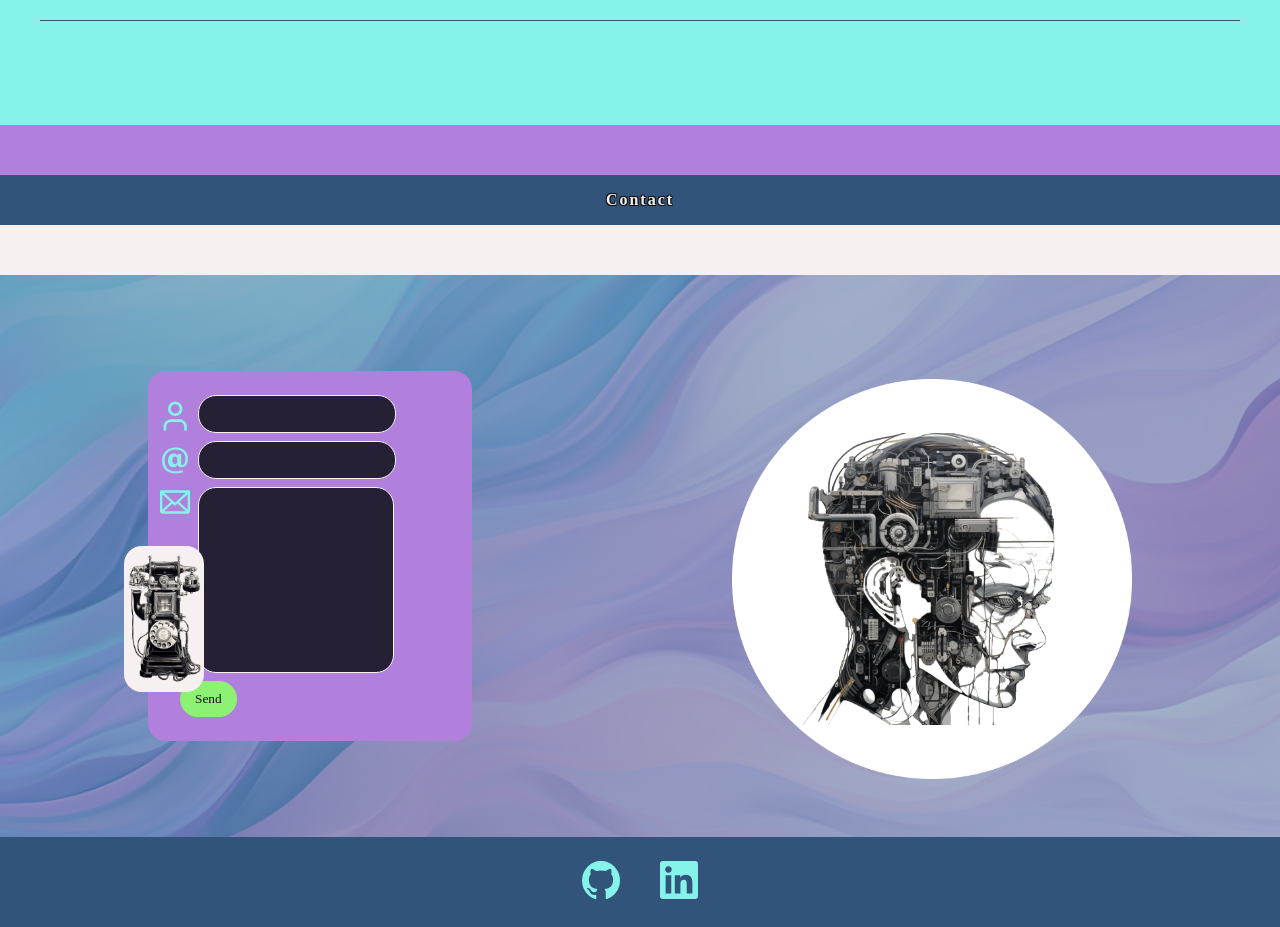
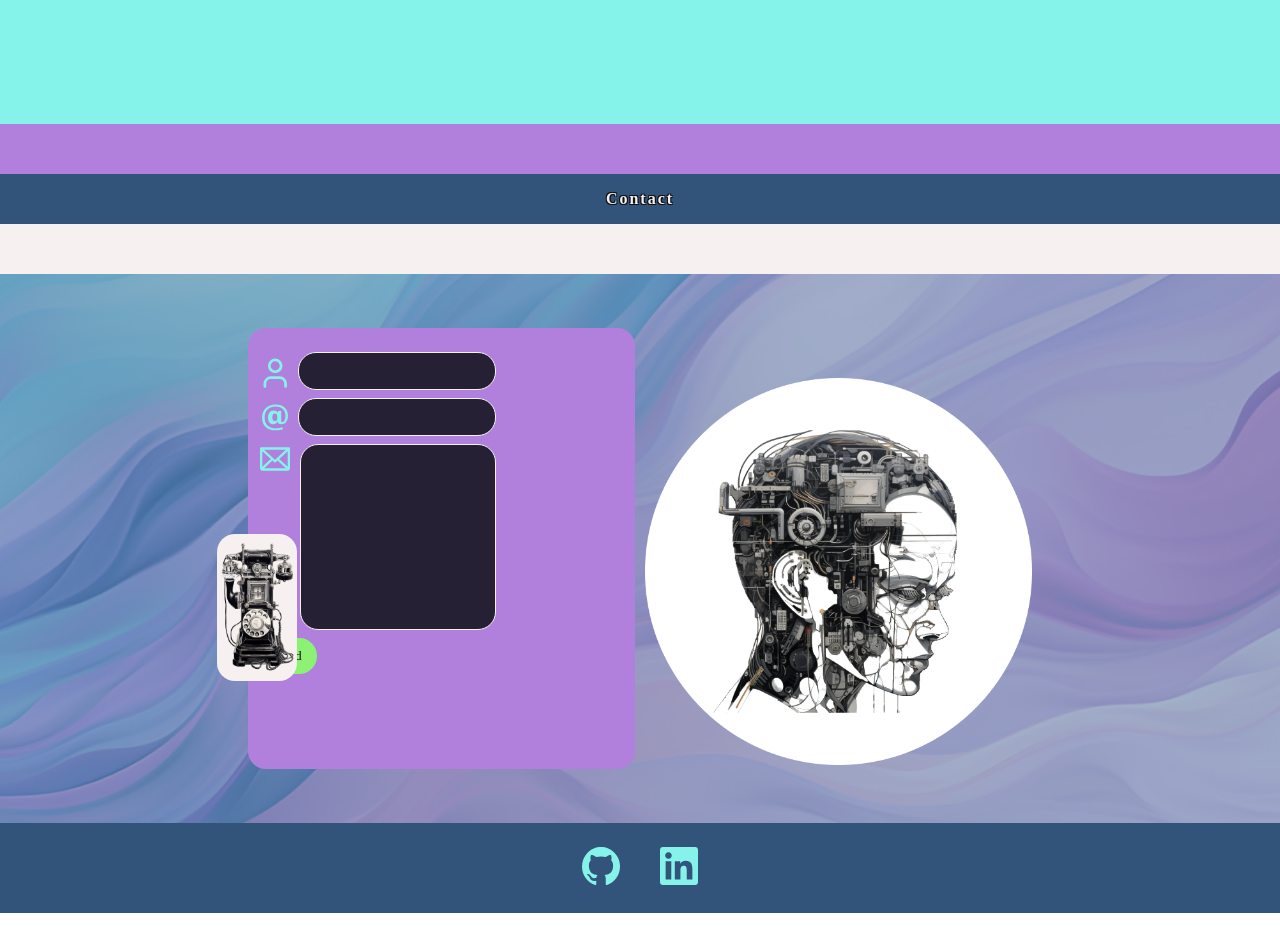
Before and after one commit to DanielDawidowski/portfolio_frontend, a React (Vite) app: page / in a window 1280 px wide. Shown: the part 3820-4747 px from the top of the page. Built offline with nearby package versions, Linux system fonts and the light colour scheme; a web font is replaced by a local one.

Commit message:
Edit projects styles

```diff
--- /dev/null
+++ b/src/assets/SVG/Socketio.tsx
@@ -0,0 +1,21 @@
+import { FC, ReactElement } from "react";
+
+const SocketIOSVG: FC<React.SVGProps<SVGElement>> = (): ReactElement => {
+  return (
+    <svg width="50" height="50" viewBox="0 0 50 50" fill="none" xmlns="http://www.w3.org/2000/svg">
+      <g clip-path="url(#clip0_1666_2)">
+        <path
+          d="M24.8666 0.0291748C22.7761 0.0357883 20.6944 0.300286 18.6687 0.816675C8.91872 3.23959 1.18331 12.0708 0.189557 22.0875C-1.03961 31.5625 3.74997 41.4313 11.9479 46.325C19.9916 51.3625 30.8916 51.1583 38.7687 45.8604C45.8458 41.2646 50.2521 32.8854 49.9896 24.4333C49.8687 16.0667 45.1771 7.94167 37.9896 3.64167C34.0729 1.22709 29.4666 0.0125081 24.8687 0.0312581M24.7375 3.56459C35.0396 3.55001 45.1312 11.5083 46.1583 22.1563C48.1271 33.9479 38.3396 45.9333 26.3916 46.2813C15.0291 47.4146 4.04997 37.7813 3.72497 26.3708C2.87914 17.1333 8.96872 7.96667 17.6791 4.91251C19.9246 4.01805 22.3204 3.56124 24.7375 3.56667V3.56459ZM35.3437 10.2833C29.7458 14.625 24.3854 19.2563 18.9083 23.7333C21.4146 23.7688 23.9333 23.7667 26.4521 23.7542C29.3896 19.2438 32.4104 14.7979 35.3437 10.2833ZM23.5416 26.225C20.6041 30.7375 17.5833 35.2021 14.6458 39.7125C20.2562 35.3792 25.5937 30.7125 31.1083 26.2625C28.5862 26.232 26.0639 26.2195 23.5416 26.225Z"
+          fill="black"
+        />
+      </g>
+      <defs>
+        <clipPath id="clip0_1666_2">
+          <rect width="50" height="50" fill="white" />
+        </clipPath>
+      </defs>
+    </svg>
+  );
+};
+
+export default SocketIOSVG;
--- a/src/components/accordion/Accordion.tsx
+++ b/src/components/accordion/Accordion.tsx
@@ -10,6 +10,20 @@ const AccordionContainer = styled(motion.div)`
 
 const AccordionHeader = styled.div`
   cursor: pointer;
+  padding: ${(props) => props.theme.size5} 6px;
+  border-top: 1px solid ${(props) => props.theme.turquoise_dark};
+  display: flex;
+  justify-content: space-between;
+  @media (min-width: ${(props) => props.theme.breakpoint_small}) {
+    padding: ${(props) => props.theme.size6} 6px;
+  }
+
+  h2 {
+    font-size: ${(props) => props.theme.size5};
+    @media (min-width: ${(props) => props.theme.breakpoint_small}) {
+      font-size: ${(props) => props.theme.size6};
+    }
+  }
 `;
 
 const AccordionContent = styled(motion.div)`
@@ -27,9 +41,7 @@ const Accordion: React.FC<AccordionProps> = ({ title, isOpen, onClick, children
   return (
     <AccordionContainer>
       <AccordionHeader onClick={onClick}>
-        <motion.div className="projects__content--item__header">
-          <h2 className="black-border">{title}</h2>
-        </motion.div>
+        <h2 className="black-border">{title}</h2>
       </AccordionHeader>
       <AnimatePresence>
         {isOpen && (
--- a/src/components/contact/Contact.tsx
+++ b/src/components/contact/Contact.tsx
@@ -1,7 +1,7 @@
 import { ReactElement, useState, ChangeEvent } from "react";
 import type { FC } from "react";
 import { motion } from "framer-motion";
-import { ContactStyles, FormContainer } from "./ContactStyles";
+import { ContactStyles } from "./ContactStyles";
 import ContactImg from "../../assets/Images/contact/contact.png";
 import PhoneImg from "../../assets/Images/contact/phone.png";
 import Image from "../image/Image";
@@ -17,6 +17,7 @@ import { IContactData } from "./Contact.interface";
 import { projectsVariants } from "../projects/ProjectsVariants";
 import { useScrollAnimation } from "../../hooks/useScrollAnimation";
 import { emailService } from "../../services/email";
+import Line from "../line/Line";
 
 const initialState: IContactData = {
   name: "",
@@ -55,28 +56,12 @@ const Contact: FC = (): ReactElement => {
   };
 
   return (
-    <ContactStyles>
-      <div id="contact" className="contact">
+    <ContactStyles id="contact">
+      <div className="contact">
         <div className="contact__title">
-          <motion.div
-            ref={ref}
-            animate={animation}
-            initial="hidden"
-            variants={variantLeft}
-            className="line"
-          ></motion.div>
-          <motion.div ref={ref} animate={animation} initial="hidden" variants={variantRight} className="line">
-            <h3 className="black-border">Contact</h3>
-          </motion.div>
-          <motion.div
-            ref={ref}
-            animate={animation}
-            initial="hidden"
-            variants={variantRight}
-            className="line"
-          ></motion.div>
+          <Line name={"Contact"} margin={"300px"} />
         </div>
-        <Container small>
+        <Container $small>
           <div className="contact__body">
             <motion.div
               className="contact__body--form"
@@ -92,7 +77,6 @@ const Contact: FC = (): ReactElement => {
                 hidden: { opacity: 0, y: 72 }
               }}
             >
-              <FormContainer>
               <form onSubmit={handleSubmit}>
                 <motion.div
                   className="contact__body--form__item"
@@ -133,7 +117,6 @@ const Contact: FC = (): ReactElement => {
 
                 <Button color={ButtonColor.primary}>Send</Button>
               </form>
-              </FormContainer>
               <motion.div
                 className="contact__body--form__image"
                 ref={ref}
--- a/src/components/contact/ContactStyles.ts
+++ b/src/components/contact/ContactStyles.ts
@@ -1,6 +1,7 @@
 import styled from "styled-components";
 import { motion } from "framer-motion";
 import ContactBG from "../../assets/Images/contact/contact-bg.png";
+import { InputField } from "../input/InputStyles";
 
 export const ContactStyles = styled(motion.div)`
   background: url(${ContactBG}) no-repeat;
@@ -9,30 +10,14 @@ export const ContactStyles = styled(motion.div)`
   overflow: hidden;
 
   .contact {
-    .line {
-      height: 50px;
-      width: 100%;
-      &:nth-child(1) {
-        background-color: ${(props) => props.theme.purple_light};
-      }
-      &:nth-child(2) {
-        background-color: ${(props) => props.theme.turquoise_dark};
-        display: grid;
-        place-items: center;
-        h3 {
-          letter-spacing: 2px;
-        }
-      }
-      &:nth-child(3) {
-        background-color: ${(props) => props.theme.white};
-      }
-    }
     &__body {
       padding: ${(props) => props.theme.size6} ${(props) => props.theme.size1};
+      width: 100%;
+      display: grid;
+      grid-template-columns: 1fr;
       @media (min-width: ${(props) => props.theme.breakpoint_xsmall}) {
-        display: flex;
-        justify-content: space-between;
-        align-items: center;
+        grid-template-columns: 1fr 1fr;
+        grid-column-gap: 10px;
       }
       &--form {
         position: relative;
@@ -40,14 +25,15 @@ export const ContactStyles = styled(motion.div)`
         background-color: ${(props) => props.theme.purple_light};
         border-radius: 18px;
         padding: ${(props) => props.theme.size4} 0;
-
         @media (min-width: ${(props) => props.theme.breakpoint_small}) {
           padding: ${(props) => props.theme.size4} ${(props) => props.theme.size2};
         }
         &__item {
           display: flex;
+          justify-content: space-between;
           align-items: center;
-          input[type="text"] {
+
+          ${InputField} {
             width: 100%;
           }
           textarea {
@@ -91,16 +77,3 @@ export const ContactStyles = styled(motion.div)`
     }
   }
 `;
-
-export const FormContainer = styled.div`
-  display: flex;
-  flex-direction: column;
-  width: 300px;
-
-  button {
-    margin-left: 60px;
-    @media (min-width: ${(props) => props.theme.breakpoint_small}) {
-      margin-left: 20px;
-    }
-  }
-`;
--- a/src/components/input/InputStyles.ts
+++ b/src/components/input/InputStyles.ts
@@ -18,6 +18,7 @@ export const InputField = styled.input`
   letter-spacing: 2px;
   text-transform: uppercase;
   outline: 0;
+  width: 100%;
   transition:
     border-color 0.15s ease-in-out,
     box-shadow 0.15s ease-in-out;
--- /dev/null
+++ b/src/components/line/Line.interface.ts
@@ -0,0 +1,4 @@
+export interface ILine {
+  name: string;
+  margin: string;
+}
--- /dev/null
+++ b/src/components/line/Line.styles.ts
@@ -0,0 +1,47 @@
+import styled, { css } from "styled-components";
+import { motion } from "framer-motion";
+import CrossImg from "../../assets/Images/projects/cross.png";
+
+export const LineStyles = styled(motion.div)<{ $section: string }>`
+  height: 50px;
+  width: 100%;
+
+  &:nth-child(1) {
+    background-color: ${(props) => props.theme.purple_light};
+  }
+  &:nth-child(2) {
+    display: grid;
+    place-items: center;
+    h3 {
+      letter-spacing: 2px;
+    }
+  }
+
+  ${({ $section }) =>
+    $section === "Projects"
+      ? css`
+          &:nth-child(2) {
+            background-color: ${(props) => props.theme.turquoise_light};
+          }
+          &:nth-child(3) {
+            background: url(${CrossImg}) repeat-x center;
+            background-position: left center;
+            background-color: ${(props) => props.theme.turquoise_dark};
+            display: grid;
+            place-items: center;
+            overflow: hidden;
+          }
+        `
+      : null}
+  ${({ $section }) =>
+    $section === "Contact"
+      ? css`
+          &:nth-child(2) {
+            background-color: ${(props) => props.theme.turquoise_dark};
+          }
+          &:nth-child(3) {
+            background-color: ${(props) => props.theme.white};
+          }
+        `
+      : null}
+`;
--- /dev/null
+++ b/src/components/line/Line.tsx
@@ -0,0 +1,46 @@
+import { ReactElement } from "react";
+import type { FC } from "react";
+import { projectsVariants } from "../projects/ProjectsVariants";
+import { useScrollAnimation } from "../../hooks/useScrollAnimation";
+import { ILine } from "./Line.interface";
+import { LineStyles } from "./Line.styles";
+
+const Line: FC<ILine> = ({ name, margin }): ReactElement => {
+  const [ref, animation] = useScrollAnimation(margin);
+
+  const variantLeft = projectsVariants(-72, "0%");
+  const variantRight = projectsVariants(72, "200%");
+
+  return (
+    <>
+      <LineStyles
+        $section={name}
+        ref={ref}
+        animate={animation}
+        initial="hidden"
+        variants={variantLeft}
+        className="line"
+      ></LineStyles>
+      <LineStyles
+        $section={name}
+        ref={ref}
+        animate={animation}
+        initial="hidden"
+        variants={variantRight}
+        className="line"
+      >
+        <h3 className="black-border">{name}</h3>
+      </LineStyles>
+      <LineStyles
+        $section={name}
+        ref={ref}
+        animate={animation}
+        initial="hidden"
+        variants={variantRight}
+        className="line"
+      ></LineStyles>
+    </>
+  );
+};
+
+export default Line;
--- a/src/components/projects/Projects.interface.tsx
+++ b/src/components/projects/Projects.interface.tsx
@@ -8,6 +8,7 @@ import NodeSVG from "../../assets/SVG/Node";
 import SassSVG from "../../assets/SVG/Sass";
 import FramerSVG from "../../assets/SVG/Framer";
 import StyledSVG from "../../assets/SVG/Styled";
+import SocketIOSVG from "../../assets/SVG/Socketio";
 
 export type IStack = {
   name: string;
@@ -38,6 +39,10 @@ export const projects: IProject[] = [
       {
         name: "React",
         icon: <ReactSVG />
+      },
+      {
+        name: "Node.js",
+        icon: <NodeSVG />
       },
       {
         name: "@Reduxjs/toolkit",
@@ -106,16 +111,16 @@ export const projects: IProject[] = [
         icon: <NodeSVG />
       },
       {
-        name: "Javascript",
-        icon: <JSSVG />
-      },
-      {
         name: "Framer motion",
         icon: <FramerSVG />
       },
       {
-        name: "Sass",
-        icon: <SassSVG />
+        name: "Styled components",
+        icon: <StyledSVG />
+      },
+      {
+        name: "Socket IO",
+        icon: <SocketIOSVG />
       }
     ]
   },
@@ -131,7 +136,7 @@ export const projects: IProject[] = [
         icon: <ReactSVG />
       },
       {
-        name: "Redux",
+        name: "@Reduxjs/toolkit",
         icon: <ReduxSVG />
       },
       {
--- a/src/components/projects/Projects.tsx
+++ b/src/components/projects/Projects.tsx
@@ -1,20 +1,27 @@
 import { ReactElement, useState } from "react";
 import type { FC } from "react";
-import { motion } from "framer-motion";
-import { ProjectsStyles } from "./ProjectsStyles";
+import {
+  ProjectImage,
+  ProjectItem,
+  ProjectsStyles,
+  ProjectsWrapper,
+  SocialLinks,
+  StackList,
+  StackListItem,
+  Title
+} from "./ProjectsStyles";
 import { IProject, projects } from "./Projects.interface";
 import Image from "../image/Image";
-import { stacksVariants, stackItemVariants, projectsVariants } from "./ProjectsVariants";
+import { stacksVariants, stackItemVariants } from "./ProjectsVariants";
 import GithubSVG from "../../assets/SVG/Github";
 import WebSVG from "../../assets/SVG/Web";
 import { Container } from "../styles/globalStyles";
 import Accordion from "../accordion/Accordion";
 import { scrollToElement } from "../../services/utils/Utils";
-import { useScrollAnimation } from "../../hooks/useScrollAnimation";
+import Line from "../line/Line";
 
 const Projects: FC = (): ReactElement => {
   const [openAccordionIndex, setOpenAccordionIndex] = useState<string>("");
-  const [ref, animation] = useScrollAnimation("-150px");
 
   const handleAccordionClick = (index: string) => {
     if (openAccordionIndex === index) {
@@ -27,83 +34,46 @@ const Projects: FC = (): ReactElement => {
     }
   };
 
-  const variantLeft = projectsVariants(-72, "0%");
-  const variantRight = projectsVariants(72, "200%");
-
   return (
-    <ProjectsStyles>
-      <div id="projects" className="projects">
-        <div className="projects__title">
-          <motion.div
-            ref={ref}
-            animate={animation}
-            className="line"
-            initial="hidden"
-            variants={variantLeft}
-          ></motion.div>
-          <motion.div ref={ref} animate={animation} className="line" initial="hidden" variants={variantRight}>
-            <h3 className="black-border">Projects</h3>
-          </motion.div>
-          <motion.div
-            ref={ref}
-            animate={animation}
-            className="line"
-            initial="hidden"
-            variants={variantRight}
-          ></motion.div>
-        </div>
-        <div className="projects__content">
+    <ProjectsStyles id="projects">
+      <Title>
+        <Line name={"Projects"} margin={"-150px"} />
+      </Title>
+      <ProjectsWrapper>
         <Container>
           {projects.map((project: IProject) => (
-              <motion.div id={project.id} className="projects__content--item" key={project.id}>
+            <div id={project.id}>
               <Accordion
                 title={project.name.toUpperCase()}
                 isOpen={openAccordionIndex === project.id}
                 onClick={() => handleAccordionClick(project.id)}
               >
-                  <motion.div key={project.id} className="projects__content--item__body">
-                    <motion.div
-                      className="projects__content--item__body--image"
-                      initial={{ height: 0, opacity: 0 }}
-                      animate={{ height: "auto", opacity: 1, transition: { duration: 0.5, ease: "easeInOut" } }}
-                      exit={{ height: 0, opacity: 0, transition: { duration: 0.1, ease: "easeInOut" } }}
-                    >
+                <ProjectItem key={project.id}>
+                  <ProjectImage>
                     <Image src={project.img} alt={project.name} />
-                      <motion.div className="projects__content--item__body--social">
+                    <SocialLinks>
                       <a href={project.github} target="_blank">
                         <GithubSVG fill="#B180DD" />
                       </a>
                       <a href={project.web} target="_blank">
                         <WebSVG />
                       </a>
-                      </motion.div>
-                    </motion.div>
-                    <motion.div
-                      variants={stacksVariants}
-                      initial="hidden"
-                      animate="show"
-                      exit="exit"
-                      className="projects__content--item__stack"
-                    >
+                    </SocialLinks>
+                  </ProjectImage>
+                  <StackList variants={stacksVariants} initial="hidden" animate="show" exit="exit">
                     {project.stacks.map((stack, i) => (
-                        <motion.div
-                          key={i}
-                          variants={stackItemVariants}
-                          className="projects__content--item__stack--item"
-                        >
+                      <StackListItem key={i} variants={stackItemVariants}>
                         <div>{stack.icon}</div>
                         <h3 className="white-border">{stack.name}</h3>
-                        </motion.div>
+                      </StackListItem>
                     ))}
-                    </motion.div>
-                  </motion.div>
+                  </StackList>
+                </ProjectItem>
               </Accordion>
-              </motion.div>
-              // <Project key={project.id} {...project} />
+            </div>
           ))}
         </Container>
-        </div>
-      </div>
+      </ProjectsWrapper>
     </ProjectsStyles>
   );
 };
--- a/src/components/projects/ProjectsStyles.ts
+++ b/src/components/projects/ProjectsStyles.ts
@@ -1,37 +1,15 @@
 import styled from "styled-components";
 import { motion } from "framer-motion";
-import CrossImg from "../../assets/Images/projects/cross.png";
 
 export const ProjectsStyles = styled(motion.div)`
   background: ${(props) => props.theme.turquoise_light};
-  .projects {
-    &__title {
+`;
+
+export const Title = styled.div`
   overflow: hidden;
-      .line {
-        height: 50px;
-        width: 100%;
-        &:nth-child(1) {
-          background-color: ${(props) => props.theme.purple_light};
-        }
-        &:nth-child(2) {
-          background-color: ${(props) => props.theme.turquoise_light};
-          display: grid;
-          place-items: center;
-          h3 {
-            letter-spacing: 2px;
-          }
-        }
-        &:nth-child(3) {
-          background: url(${CrossImg}) repeat-x center;
-          background-position: left center;
-          background-color: ${(props) => props.theme.turquoise_dark};
-          display: grid;
-          place-items: center;
-          overflow: hidden;
-        }
-      }
-    }
-    &__content {
+`;
+
+export const ProjectsWrapper = styled.div`
   padding: 36px 8px 144px 8px;
   background: ${(props) => props.theme.turquoise_light};
   height: 100%;
@@ -39,25 +17,9 @@ export const ProjectsStyles = styled(motion.div)`
   @media (min-width: ${(props) => props.theme.breakpoint_small}) {
     padding: ${(props) => props.theme.size8} 0;
   }
-      &--item {
-        &__header {
-          padding: ${(props) => props.theme.size5} 6px;
-          border-top: 1px solid ${(props) => props.theme.turquoise_dark};
-          display: flex;
-          justify-content: space-between;
-          @media (min-width: ${(props) => props.theme.breakpoint_small}) {
-            padding: ${(props) => props.theme.size6} 6px;
-          }
+`;
 
-          h2 {
-            font-size: ${(props) => props.theme.size5};
-            @media (min-width: ${(props) => props.theme.breakpoint_small}) {
-              font-size: ${(props) => props.theme.size6};
-            }
-          }
-        }
-
-        &__body {
+export const ProjectItem = styled.div`
   height: 100%;
   width: 100%;
   padding: ${(props) => props.theme.size5} 0;
@@ -67,21 +29,22 @@ export const ProjectsStyles = styled(motion.div)`
     justify-content: center;
     align-items: center;
   }
+`;
 
-          &--social {
+export const ProjectImage = styled.div`
+  height: 100%;
+  width: 100%;
+  padding: ${(props) => props.theme.size1};
+`;
+
+export const SocialLinks = styled.div`
   display: flex;
   justify-content: space-around;
   align-items: center;
   padding: ${(props) => props.theme.size4};
-          }
+`;
 
-          &--image {
-            height: 100%;
-            width: 100%;
-          }
-        }
-
-        &__stack {
+export const StackList = styled(motion.div)`
   display: grid;
   grid-template-columns: 1fr 1fr;
   grid-row-gap: ${(props) => props.theme.size4};
@@ -92,7 +55,9 @@ export const ProjectsStyles = styled(motion.div)`
     display: grid;
     grid-template-columns: 1fr 1fr;
   }
-          &--item {
+`;
+
+export const StackListItem = styled(motion.div)`
   display: flex;
   justify-content: flex-start;
   align-items: center;
@@ -118,13 +83,4 @@ export const ProjectsStyles = styled(motion.div)`
       letter-spacing: 2px;
     }
   }
-          }
-        }
-
-        &:last-child {
-          border-bottom: 1px solid ${(props) => props.theme.turquoise_dark};
-        }
-      }
-    }
-  }
 `;
--- a/src/components/styles/globalStyles.ts
+++ b/src/components/styles/globalStyles.ts
@@ -41,7 +41,7 @@ img {
 }
 `;
 
-export const Container = styled.div<{ small?: boolean }>`
+export const Container = styled.div<{ $small?: boolean }>`
   margin: 0 auto;
   max-width: 900px;
 
@@ -50,10 +50,10 @@ export const Container = styled.div<{ small?: boolean }>`
   }
 
   ${(props) =>
-    props.small &&
+    props.$small &&
     css`
       @media (min-width: ${(props) => props.theme.breakpoint_small}) {
-        max-width: 1000px;
+        max-width: 800px;
       }
     `}
 `;
```
Lines whose indentation alone changed are shown as unchanged.
